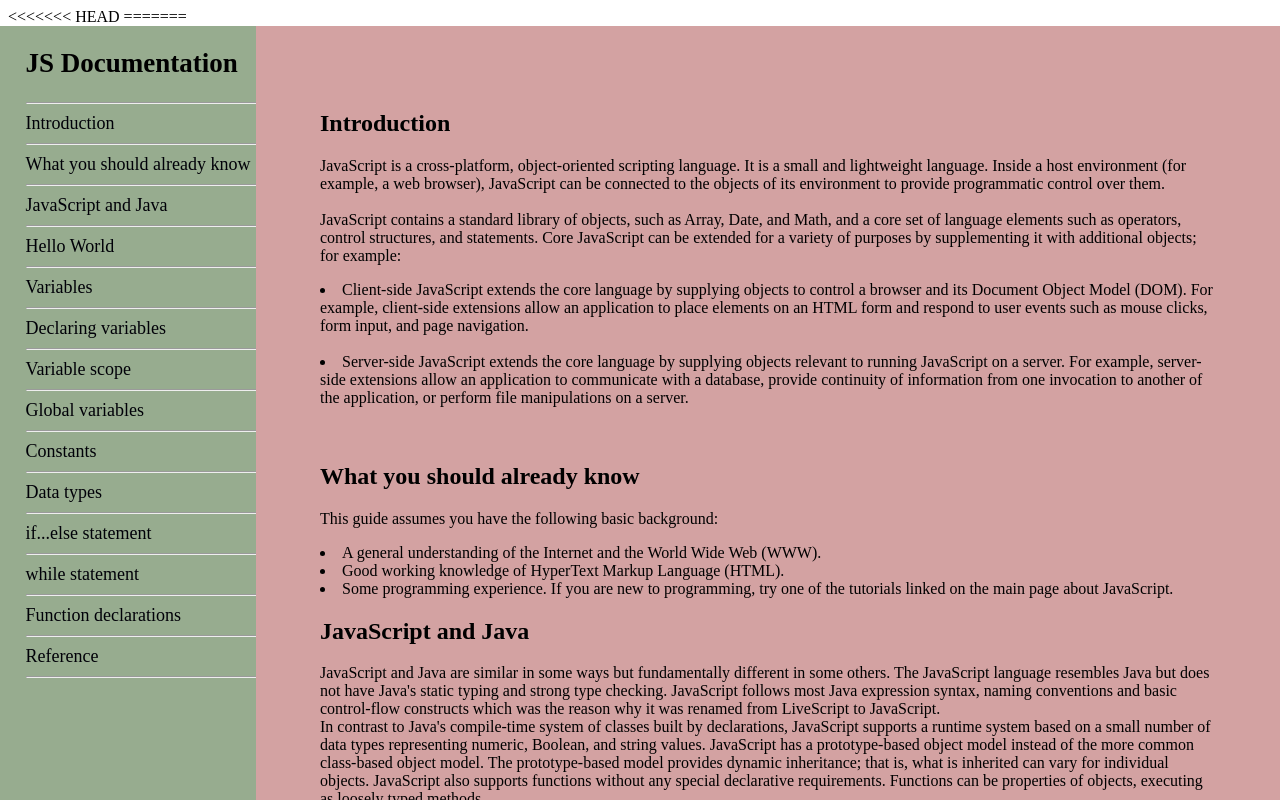
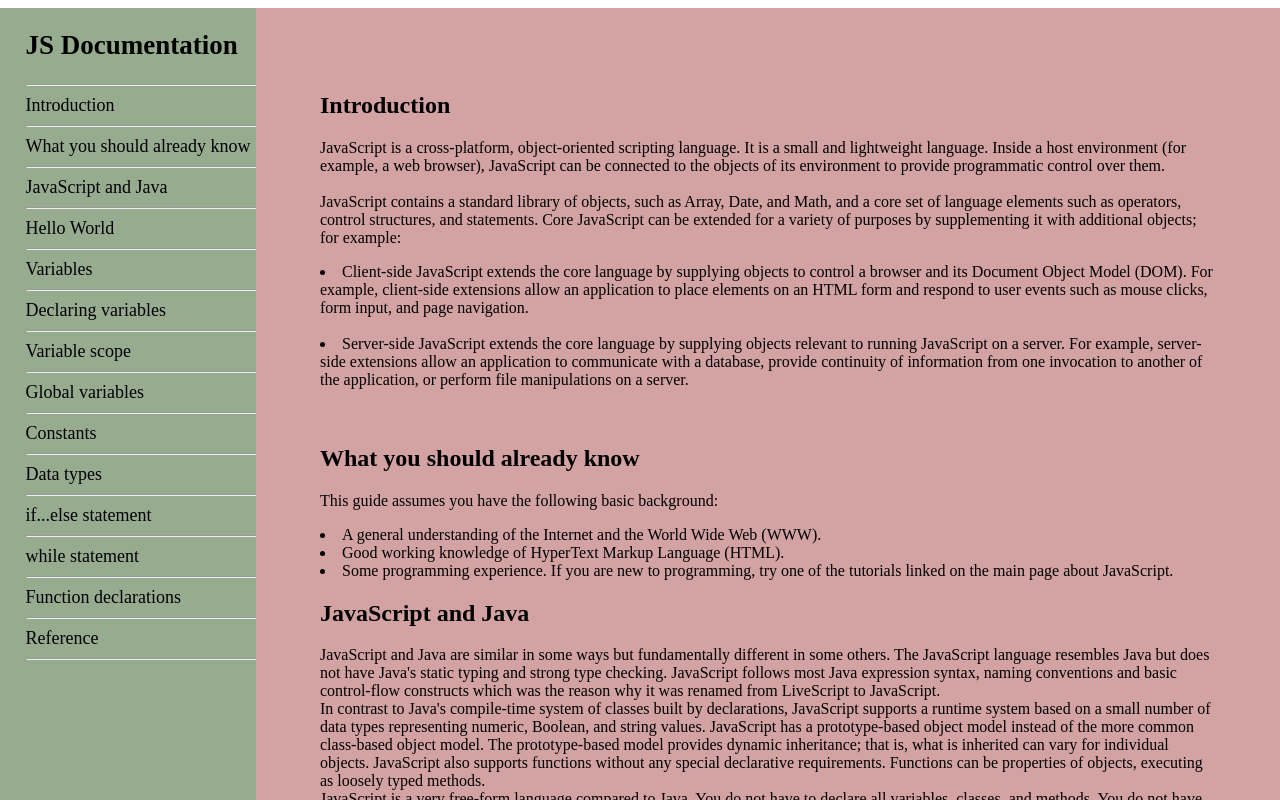
Before and after one commit to anita00001/microverse-trial-technical-documentation-page, a plain HTML site: page index.html in a window 1280 px wide. Drawn offline with Linux system fonts and the light colour scheme.

Commit message:
Resolve git commits error

```diff
--- a/index.html
+++ b/index.html
@@ -7,7 +7,6 @@
   </head>
 
   <body>
-<<<<<<< HEAD
 
     <div class="split left">
       <h2>
@@ -267,12 +266,5 @@
 
     </div>
 
-=======
-    <div>
-      <h1 style="padding-top: 20px; text-align: center">
-        Hello world, we are software developers.
-      </h1>
-    </div>
->>>>>>> 41a7b2d49125d6f276232ba724bb4a1b9134dc8a
   </body>
 </html>
```
